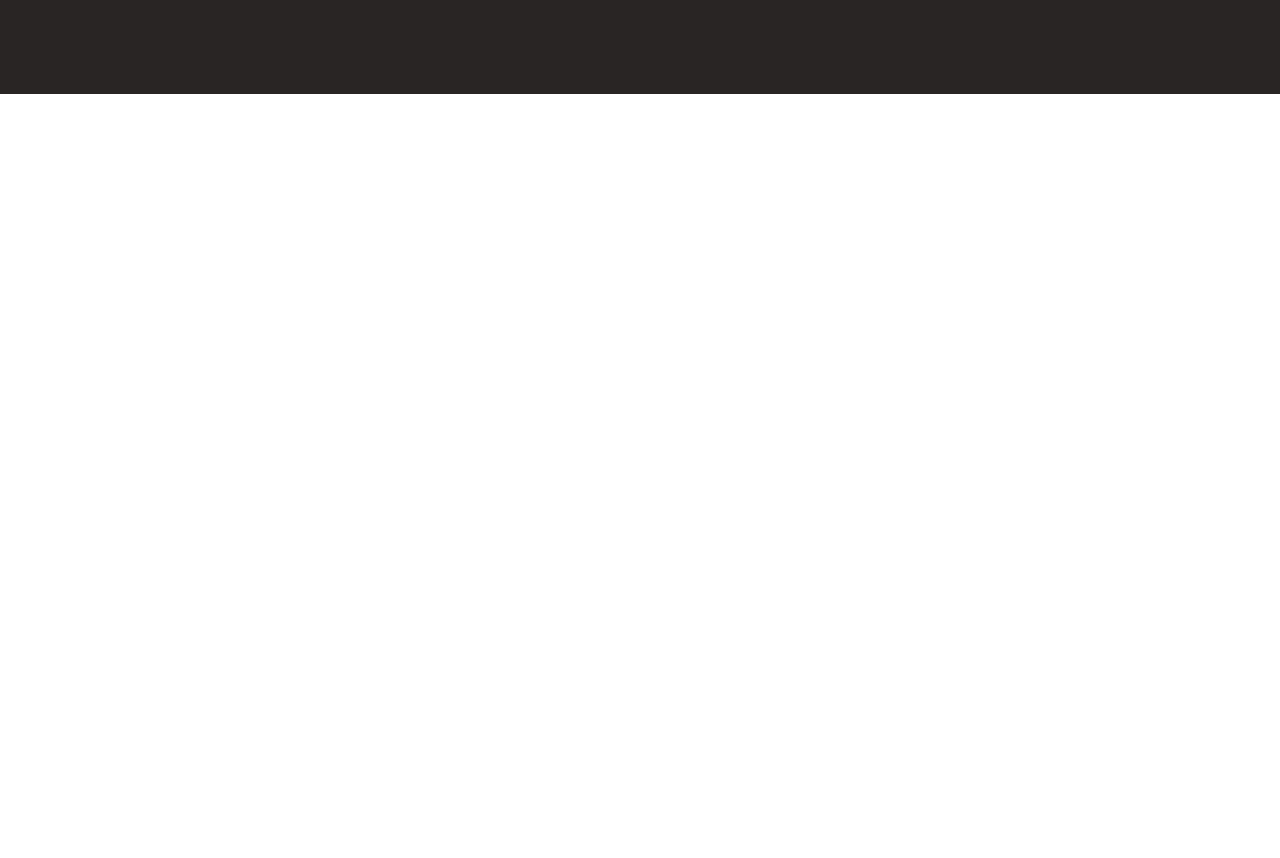
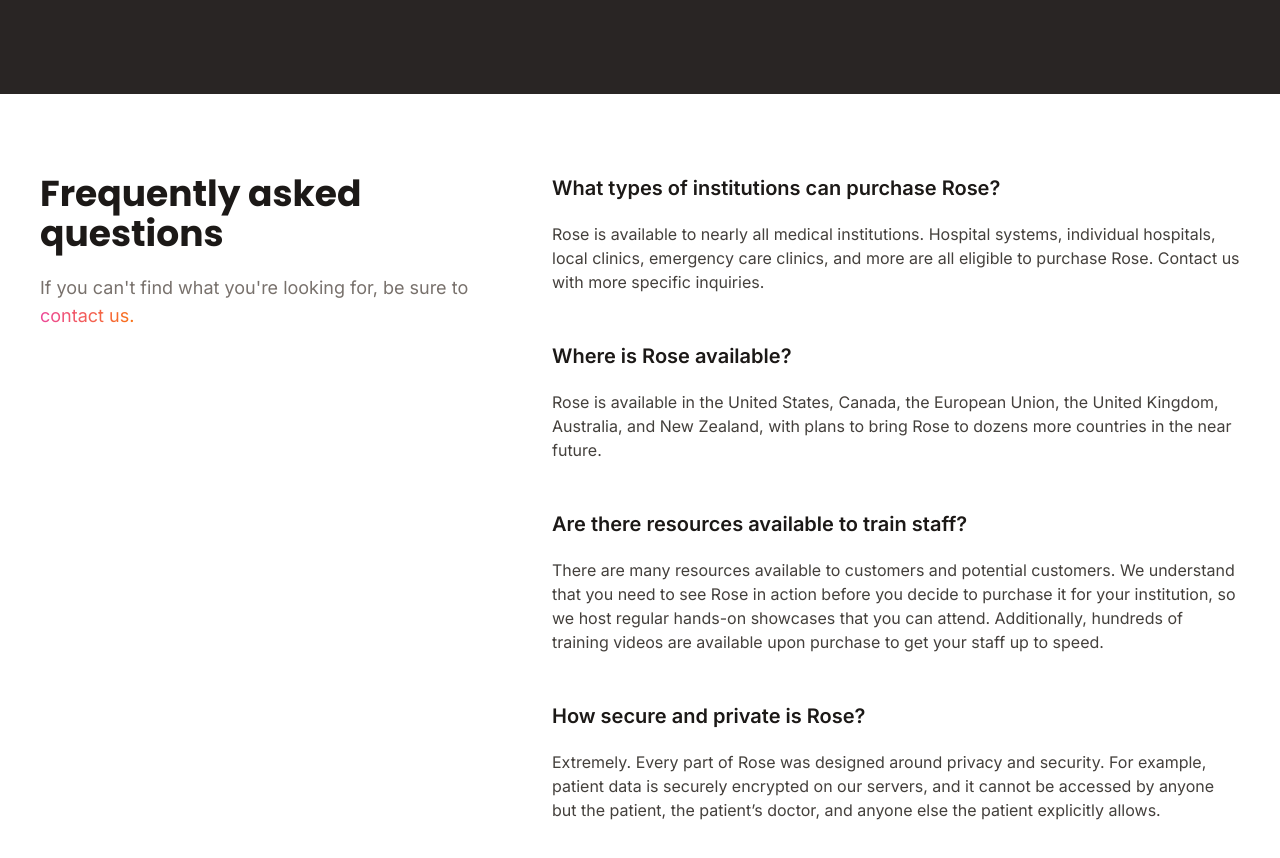
Before and after one commit to choctawtsa/rose, a Vue app: page / in a window 1280 px wide. Shown: the part 2913-3771 px from the top of the page. Before the commit the page ends 3007 px from the top, so only its background shows below. Built offline with nearby package versions, Linux system fonts and the light colour scheme; what @tailwindcss/typography would draw is missing.

Commit message:
FAQ section on Home.vue

```diff
--- a/src/components/Home.vue
+++ b/src/components/Home.vue
@@ -653,6 +653,71 @@
       </div>
     </div>
   </div>
+  <div
+    class="container mx-auto px-6 pt-20 pb-24 sm:px-10 lg:grid lg:grid-cols-5 lg:gap-x-20"
+  >
+    <div class="lg:col-span-2">
+      <h2 class="text-4xl font-bold text-gray-900 font-display">
+        Frequently asked questions
+      </h2>
+      <p class="mt-5 text-lg text-gray-500">
+        If you can't find what you're looking for, be sure to
+        <br class="hidden sm:block" />
+        <a
+          class="text-transparent bg-clip-text bg-gradient-to-r from-pink-500 to-orange-500"
+          href="mailto:hello@choctawtsa.org"
+          >contact us.</a
+        >
+      </p>
+    </div>
+    <div class="mt-12 lg:mt-0 lg:col-span-3">
+      <div>
+        <h3 class="text-xl font-semibold text-gray-900">
+          What types of institutions can purchase Rose?
+        </h3>
+        <p class="mt-5 text-gray-700">
+          Rose is available to nearly all medical institutions. Hospital
+          systems, individual hospitals, local clinics, emergency care clinics,
+          and more are all eligible to purchase Rose. Contact us with more
+          specific inquiries.
+        </p>
+      </div>
+      <div class="mt-12">
+        <h3 class="text-xl font-semibold text-gray-900">
+          Where is Rose available?
+        </h3>
+        <p class="mt-5 text-gray-700">
+          Rose is available in the United States, Canada, the European Union,
+          the United Kingdom, Australia, and New Zealand, with plans to bring
+          Rose to dozens more countries in the near future.
+        </p>
+      </div>
+      <div class="mt-12">
+        <h3 class="text-xl font-semibold text-gray-900">
+          Are there resources available to train staff?
+        </h3>
+        <p class="mt-5 text-gray-700">
+          There are many resources available to customers and potential
+          customers. We understand that you need to see Rose in action before
+          you decide to purchase it for your institution, so we host regular
+          hands-on showcases that you can attend. Additionally, hundreds of
+          training videos are available upon purchase to get your staff up to
+          speed.
+        </p>
+      </div>
+      <div class="mt-12">
+        <h3 class="text-xl font-semibold text-gray-900">
+          How secure and private is Rose?
+        </h3>
+        <p class="mt-5 text-gray-700">
+          Extremely. Every part of Rose was designed around privacy and
+          security. For example, patient data is securely encrypted on our
+          servers, and it cannot be accessed by anyone but the patient, the
+          patient’s doctor, and anyone else the patient explicitly allows.
+        </p>
+      </div>
+    </div>
+  </div>
 </template>
 
 <script>
```
